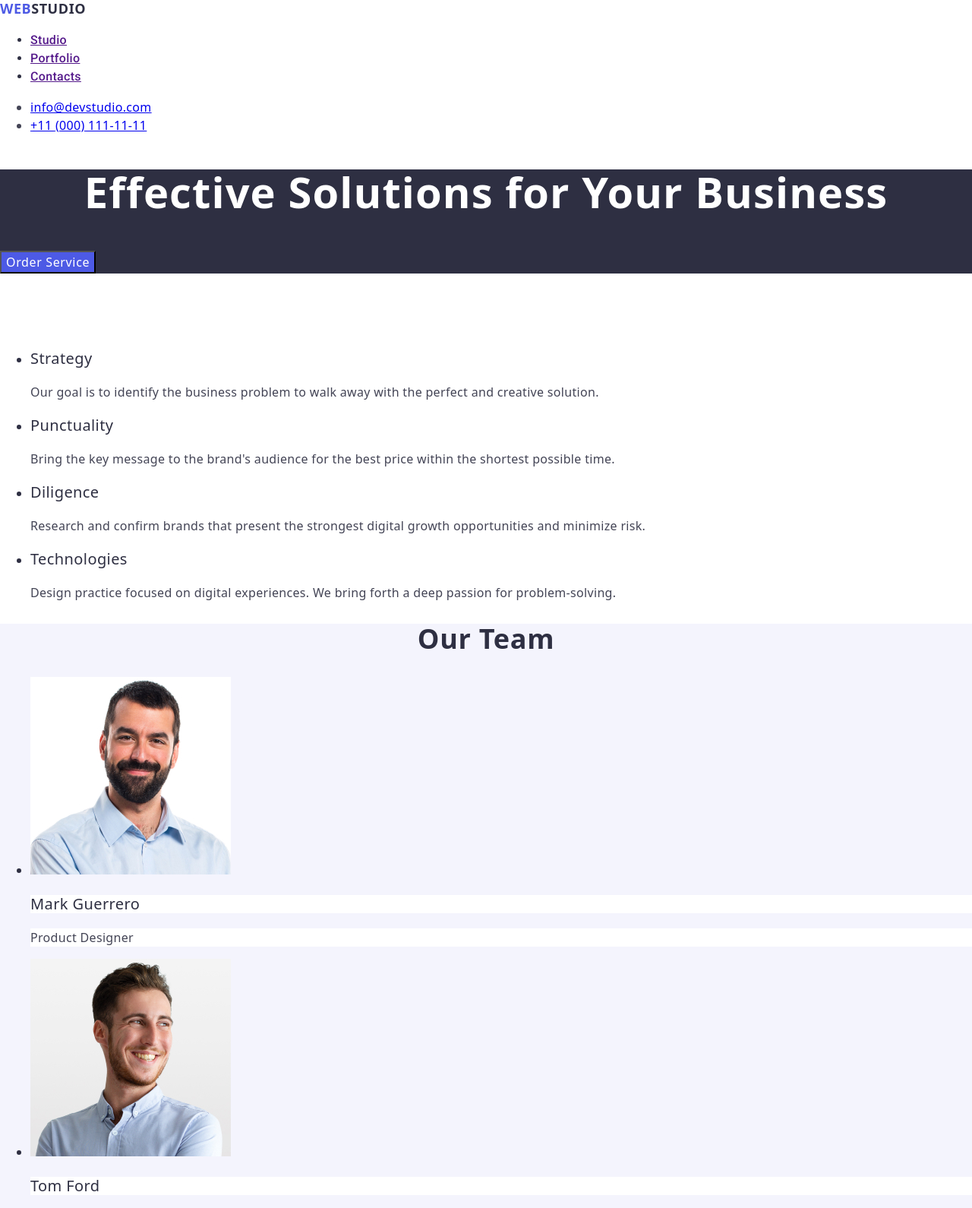
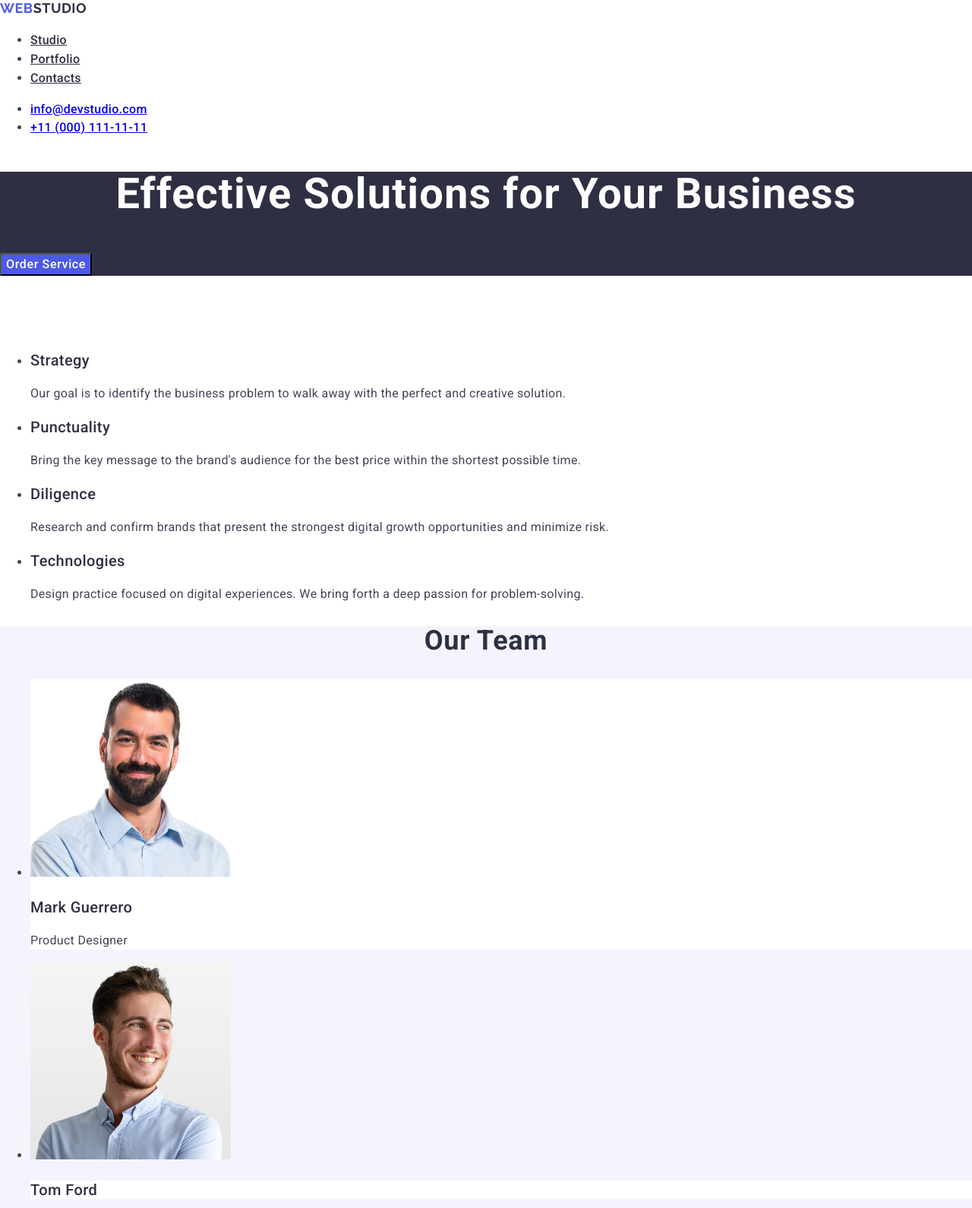
Before and after one commit to CristinaBaroian/goit-markup-hw-02, a plain HTML site: page index.html in a window 1280 px wide. Shown: the top 1590 px of the page at 76% size. Drawn offline with nearby package versions, Linux system fonts and the light colour scheme.

Commit message:
further changes

```diff
--- a/css/styles.css
+++ b/css/styles.css
@@ -9,7 +9,7 @@
     --cloud:#F4F4FD;
     --navy-blue-modal:#2e2f42a4;
     --grey:#2e2f42a7;
-    --white:#ffffff;
+    --white:#fff;
     --diary:#FCFCFC;
 
 
@@ -17,14 +17,16 @@
 }
 
 body{
-    font-family: "Roboto","Raleway" sans-serif;
-    color:var(--navy-blue);
+    font-family: "Roboto", sans-serif;
+    color:#434455;
+    background-color:#fff;
     font-weight:normal;
     font-size: 16px;
     line-height: 156.25%;
     letter-spacing: 2%;
 }
 .logo{
+    font-family: "Raleway";
     font-weight: 700;
         font-size: 18px;
         line-height: 117%;
@@ -35,9 +37,7 @@ body{
 .navy-text{
     color: var(--navy-blue);
 }
-.page-nav{
-    background-color: var(--white);
-}
+
 .iris-logo{
 color:var(--iris);
 }
@@ -49,7 +49,11 @@ color:var(--iris);
         line-height: 150%;
         letter-spacing: 0.02em;
         color:var(--navy-blue);
+
 }
+
+
+
 .nav-menu .link:hover .nav-menu .link:focus {
     color: var(--ocean);
 }
@@ -60,16 +64,20 @@ color:var(--iris);
     text-decoration-color:var(--ocean);
 }
 
-.contact-section{
+.address-style {
+    font-style: normal;
+}
+.address-list{
     font-weight: 500;
         font-size: 16px;
-        line-height: 150%;
+        line-height: 1.5;
         letter-spacing: 0.02em;
-        color: var(--slate);
+        color:#434455;
+
 }
 
-.contact-section .link:hover .contact-section .link:focus {
-    color: var(--ocean);
+.address-list.link:hover .address-list .link:focus {
+    color:#404BBF;
 }
 
 .main-section{
@@ -86,7 +94,8 @@ background-color: var(--navy-blue);
 }
 
 .primary-button{
-    font-weight:medium;
+    font-family: "Roboto", sans-serif;
+    font-weight:500;
         font-size: 16px;
         line-height: 150%;
         letter-spacing: 0.04em;
@@ -95,27 +104,31 @@ background-color: var(--navy-blue);
     color:var(--white);
 }
 .primary-button .link:hover .link:focus{
-    background-color: var(--ocean);
+    background-color: #404BBF;
 }
 .second-section{
     background-color:var(--white);
 }
-.header-2{
+.header-two{
     font-weight: 700;
         font-size: 36px;
         line-height: 111%;
         letter-spacing: 0.02em;
         text-align: center;
+        text-transform: capitalize;
 }
 .white-text{
     color:var(--white);
 }
-
-.header-3{
+.list-style{
+    background-color: #fff;
+}
+.header-three{
     font-weight: 500;
         font-size: 20px;
         line-height: 120%;
         letter-spacing: 0.02em;
+        text-transform: capitalize;
         color: var(--navy-blue);
         background-color: var(--white);
 }
@@ -136,8 +149,12 @@ background-color: var(--navy-blue);
 .footer-style{
     background-color: var(--navy-blue);
 }
+.cloud-text{
+    color:var(cloud);
+}
 
 .footer-p{
+    font-family: "Raleway", "sans-serif" ;
     font-weight: 400;
         font-size: 16px;
         line-height: 150%;
--- a/index.html
+++ b/index.html
@@ -26,16 +26,22 @@
         <a href="./index.html" class="logo iris-logo"
           >Web<span class="logo navy-text">Studio</span></a
         >
-        <ul class="nav-menu">
-          <li><a href="" class="studio">Studio</a></li>
-          <li><a href="">Portfolio</a></li>
-          <li><a href="">Contacts</a></li>
+        <ul>
+          <li><a href="./index.html" class="nav-menu studio">Studio</a></li>
+          <li><a href="" class="nav-menu">Portfolio</a></li>
+          <li><a href="" class="nav-menu">Contacts</a></li>
         </ul>
       </nav>
-      <ul class="contact-section">
-        <li><a href="mailto:info@devstudio.com">info@devstudio.com</a></li>
-        <li><a href="tel:+110001111111">+11 (000) 111-11-11</a></li>
-      </ul>
+      <address class="address-style">
+        <ul>
+          <li class="address-list">
+            <a href="mailto:info@devstudio.com">info@devstudio.com</a>
+          </li>
+          <li class="address-list">
+            <a href="tel:+110001111111">+11 (000) 111-11-11</a>
+          </li>
+        </ul>
+      </address>
     </header>
     <main>
       <section class="main-section">
@@ -43,31 +49,31 @@
         <button type="button" class="primary-button">Order Service</button>
       </section>
       <section class="second-section">
-        <h2 class="header-2 white-text">Section Nr 2</h2>
+        <h2 class="header-two white-text">Section Nr 2</h2>
         <ul>
-          <li>
-            <h3 class="header-3">Strategy</h3>
+          <li class="first-list">
+            <h3 class="header-three">Strategy</h3>
             <p class="list-p">
               Our goal is to identify the business problem to walk away with the
               perfect and creative solution.
             </p>
           </li>
           <li>
-            <h3 class="header-3">Punctuality</h3>
+            <h3 class="header-three">Punctuality</h3>
             <p class="list-p">
               Bring the key message to the brand's audience for the best price
               within the shortest possible time.
             </p>
           </li>
           <li>
-            <h3 class="header-3">Diligence</h3>
+            <h3 class="header-three">Diligence</h3>
             <p class="list-p">
               Research and confirm brands that present the strongest digital
               growth opportunities and minimize risk.
             </p>
           </li>
           <li>
-            <h3 class="header-3">Technologies</h3>
+            <h3 class="header-three">Technologies</h3>
             <p class="list-p">
               Design practice focused on digital experiences. We bring forth a
               deep passion for problem-solving.
@@ -76,16 +82,16 @@
         </ul>
       </section>
       <section class="third-section">
-        <h2 class="header-2 navy-text">Our Team</h2>
+        <h2 class="header-two navy-text">Our Team</h2>
         <ul>
-          <li>
+          <li class="list-style">
             <img
               src="./images/mark-guerrero.jpg"
               alt="Photo of Mark Guerrero"
               width="264"
               height="260"
             />
-            <h3 class="header-3">Mark Guerrero</h3>
+            <h3 class="header-three">Mark Guerrero</h3>
             <p class="list-p">Product Designer</p>
           </li>
           <li>
@@ -95,7 +101,7 @@
               width="264"
               height="260"
             />
-            <h3 class="header-3">Tom Ford</h3>
+            <h3 class="header-three">Tom Ford</h3>
             <p class="list-p">Frontend Developer</p>
           </li>
           <li>
@@ -105,7 +111,7 @@
               width="264"
               height="260"
             />
-            <h3 class="header-3">Camila Garcia</h3>
+            <h3 class="header-three">Camila Garcia</h3>
             <p class="list-p">Marketing</p>
           </li>
           <li>
@@ -115,23 +121,23 @@
               width="264"
               height="260"
             />
-            <h3 class="header-3">Daniel Wilson</h3>
+            <h3 class="header-three">Daniel Wilson</h3>
             <p class="list-p">UI Designer</p>
           </li>
         </ul>
       </section>
-      <section>
-        <h2 class="header-2">Our Portfolio</h2>
+      <section class="third-section">
+        <h2 class="header-two">Our Portfolio</h2>
 
         <ul>
-          <li>
+          <li class="list-style">
             <img
               src="./images/banking-app.jpg"
               alt="banking app"
               width="360"
               height="300"
             />
-            <h3 class="header-3">Banking App</h3>
+            <h3 class="header-three">Banking App</h3>
             <p class="list-p">App</p>
           </li>
           <li>
@@ -141,7 +147,7 @@
               width="360"
               height="300"
             />
-            <h3 class="header-3">Cashless Payment</h3>
+            <h3 class="header-three">Cashless Payment</h3>
             <p class="list-p">Marketing</p>
           </li>
           <li>
@@ -151,7 +157,7 @@
               width="360"
               height="300"
             />
-            <h3 class="header-3">Meditation App</h3>
+            <h3 class="header-three">Meditation App</h3>
             <p class="list-p">App</p>
           </li>
           <li>
@@ -161,7 +167,7 @@
               width="360"
               height="300"
             />
-            <h3 class="header-3">Taxi Service</h3>
+            <h3 class="header-three">Taxi Service</h3>
             <p class="list-p">Marketing</p>
           </li>
           <li>
@@ -171,8 +177,8 @@
               width="360"
               height="300"
             />
-            <h3 class="header-3">Screen Illustrations</h3>
-            <p>Design</p>
+            <h3 class="header-three">Screen Illustrations</h3>
+            <p class="list-p">Design</p>
           </li>
           <li>
             <img
@@ -181,7 +187,7 @@
               width="360"
               height="300"
             />
-            <h3 class="header-3">Online Courses</h3>
+            <h3 class="header-three">Online Courses</h3>
             <p class="list-p">Marketing</p>
           </li>
         </ul>
@@ -189,7 +195,7 @@
     </main>
     <footer class="footer-style">
       <a href="./index.html" class="logo iris-logo"
-        >Web<span class="logo white-text">Studio</span>
+        >Web<span class="logo cloud-text">Studio</span>
       </a>
       <p class="footer-p">
         Increase the flow of customers and sales for your business with digital
```
